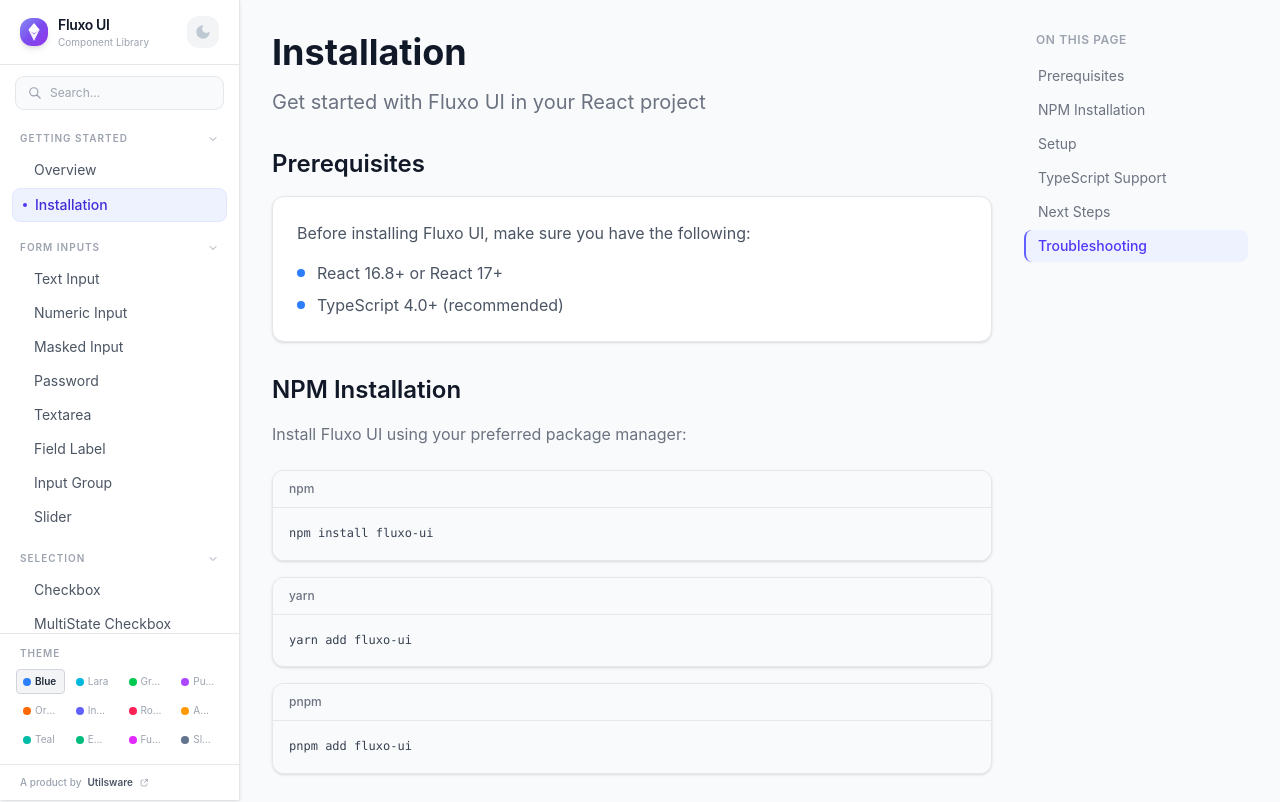
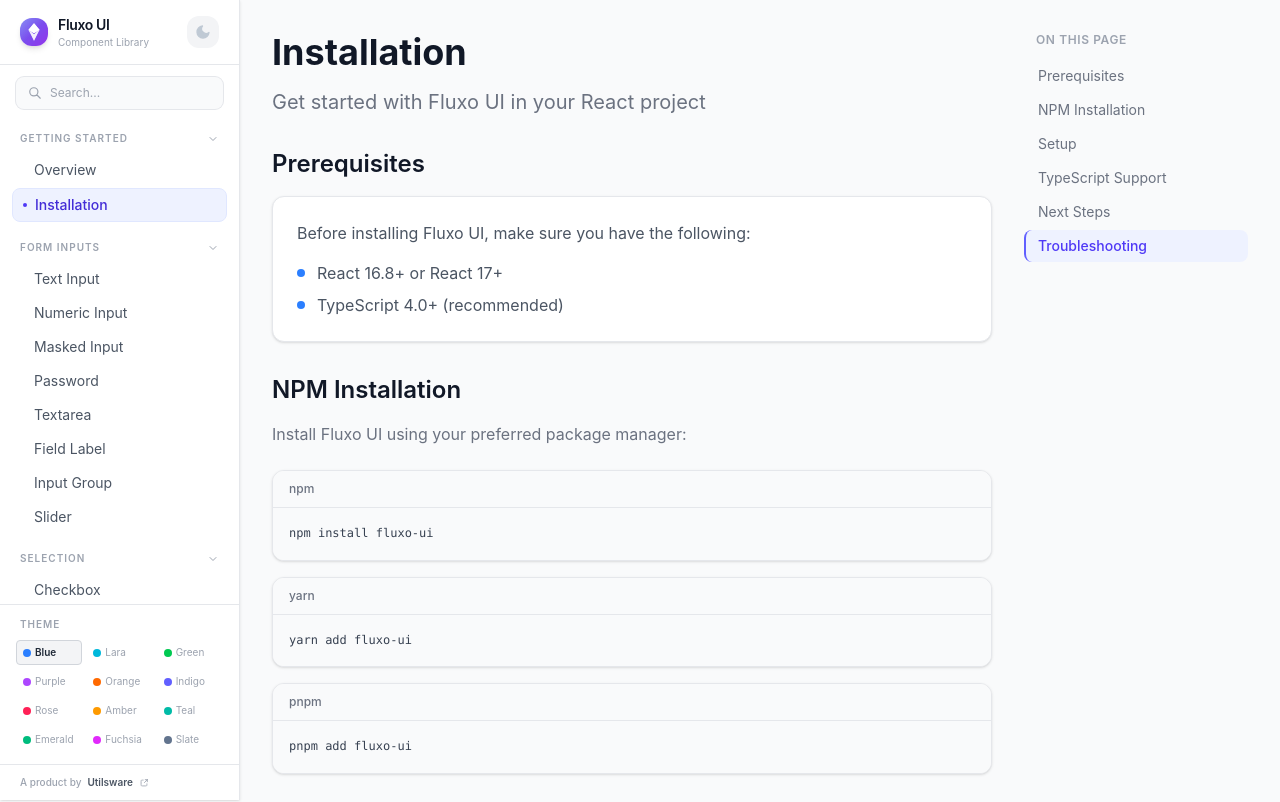
Before and after one commit to shridhar-tl/fluxo-ui, a React (Vite) app: page /installation in a window 1280 px wide. Shown: the top 802 px of the page. Built offline with nearby package versions, Linux system fonts and the light colour scheme.

Commit message:
Minor UI improvements

```diff
--- a/package.json
+++ b/package.json
@@ -141,11 +141,11 @@
         "react-dnd": "^16.0.1",
         "react-dnd-html5-backend": "^16.0.1",
         "react-dom": "^19.2.5",
-        "react-router-dom": "^7.14.0",
+        "react-router-dom": "^7.14.1",
         "sass": "^1.99.0",
         "tailwindcss": "^4.2.2",
         "typescript": "~6.0.2",
-        "typescript-eslint": "^8.58.1",
+        "typescript-eslint": "^8.58.2",
         "vite": "^8.0.8",
         "vite-plugin-dts": "^4.5.4",
         "vite-plugin-html": "^3.2.2",
--- a/src/story/Navigation.tsx
+++ b/src/story/Navigation.tsx
@@ -351,7 +351,7 @@
                 >
                     Theme
                 </div>
-                <div className="grid grid-cols-4 gap-1">
+                <div className="grid grid-cols-3 gap-1">
                     {colorThemes.map((t) => (
                         <button
                             key={t}
--- a/src/story/pages/InstallationPage.tsx
+++ b/src/story/pages/InstallationPage.tsx
@@ -1,5 +1,6 @@
 import cn from 'classnames';
 import React from 'react';
+import { Link } from 'react-router-dom';
 import { CodeBlock } from '../CodeBlock';
 import PageLayout from '../PageLayout';
 import type { SectionNavItem } from '../SectionNav';
@@ -198,7 +199,9 @@
                         <p className={cn('mb-4', { 'text-gray-400': isDark, 'text-gray-500': !isDark })}>
                             Browse through all available components and their documentation.
                         </p>
-                        <button className="text-blue-400 hover:text-blue-300 font-medium transition-colors">View Components →</button>
+                        <Link to="/components/button" className="text-blue-400 hover:text-blue-300 font-medium transition-colors">
+                            View Components →
+                        </Link>
                     </div>
 
                     <div
@@ -213,7 +216,9 @@
                         <p className={cn('mb-4', { 'text-gray-400': isDark, 'text-gray-500': !isDark })}>
                             Learn how to customize themes and styling to match your brand.
                         </p>
-                        <button className="text-blue-400 hover:text-blue-300 font-medium transition-colors">Theming Guide →</button>
+                        <Link to="/" className="text-blue-400 hover:text-blue-300 font-medium transition-colors">
+                            Theming Guide →
+                        </Link>
                     </div>
                 </div>
             </section>
```
